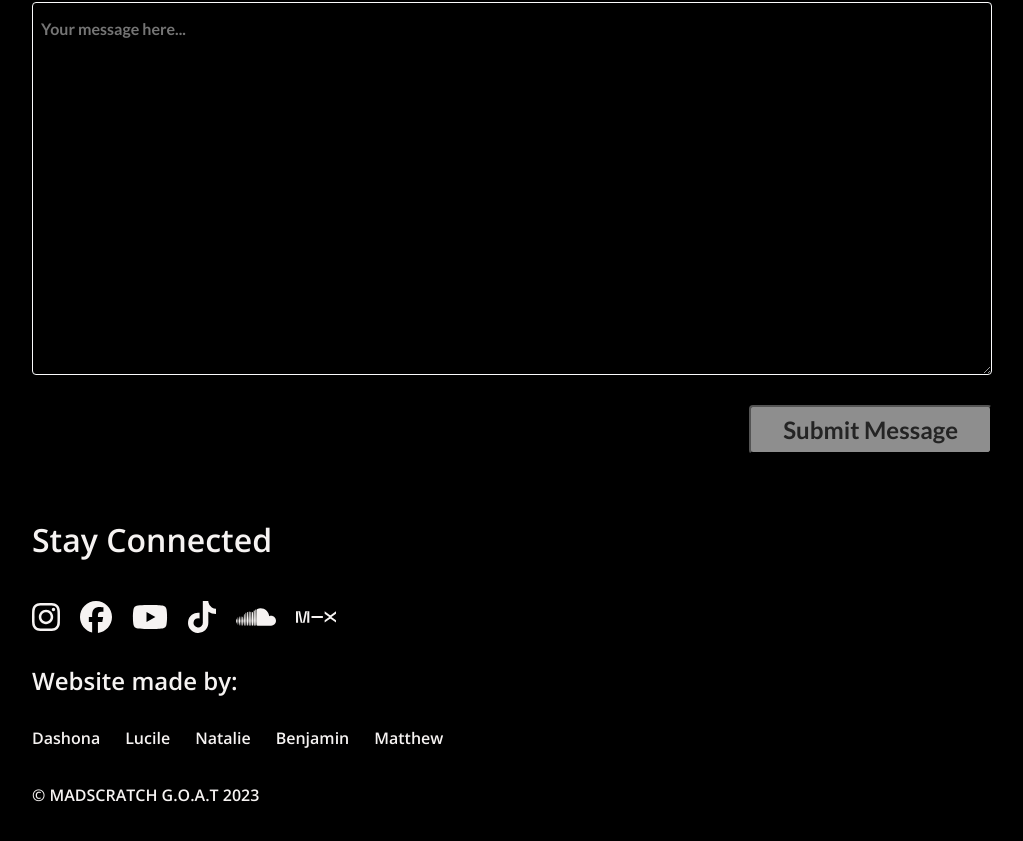
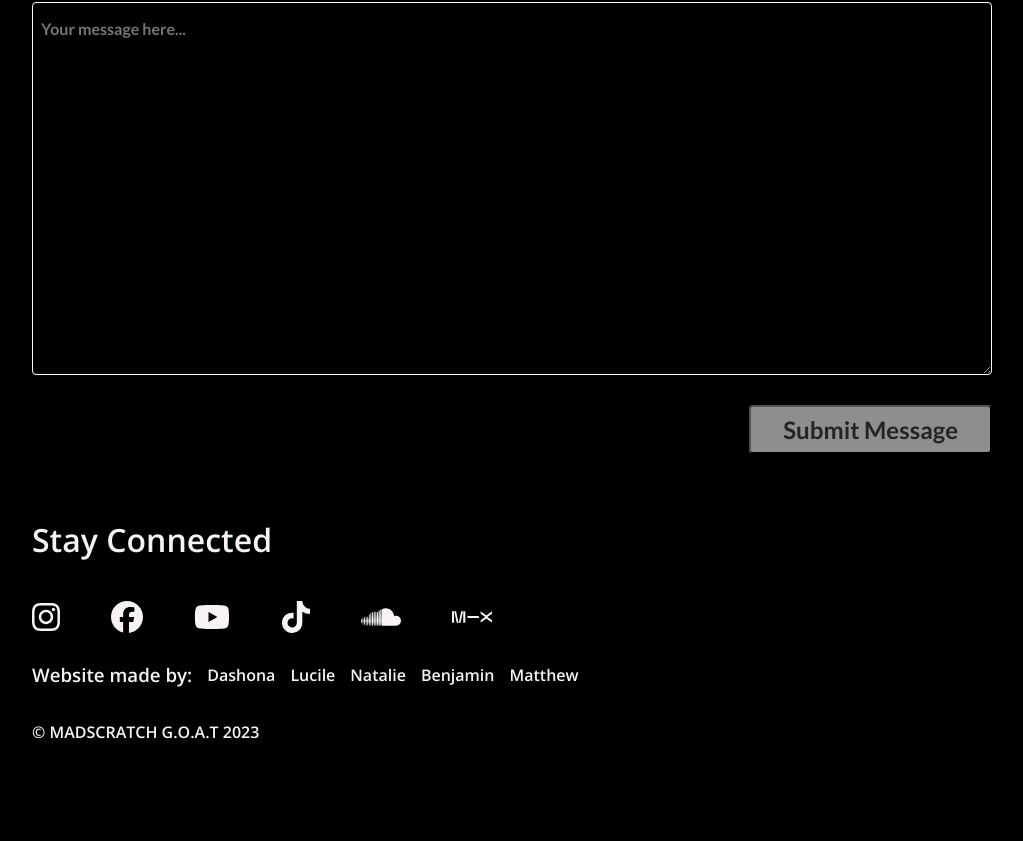
Before and after one commit to angelodalisay/madscratchgoat, a React app: page / in a window 1280 px wide. Shown: the part 2786-3627 px from the top of the page, without its empty margins (96-1119 px from the left). After the commit the page ends 3564 px from the top, so only its background shows below. Built offline with nearby package versions, Linux system fonts and the light colour scheme.

Commit message:
implemented flex for footer icons, website made by one line

```diff
--- a/src/components/Footer.jsx
+++ b/src/components/Footer.jsx
@@ -32,8 +32,8 @@ export default function Footer() {
                 </div>
             </div>
             <div className="footer-links">
-                <h2>Website made by:</h2>
                 <div className="footer-links-wrapper">
+                <h3>Website made by:</h3>
                     <a href="https://dashonaholtsportfolio.netlify.app/" target="_blank" rel="noopener noreferrer" className="website-link">Dashona</a>
                     <a href="https://lucilejones-portfolio.onrender.com/" target="_blank" rel="noopener noreferrer" className="website-link">Lucile</a>
                     <a href="https://sisterchicago.github.io/portfolio/" target="_blank" rel="noopener noreferrer" className="website-link">Natalie</a>
--- a/src/css/Footer.css
+++ b/src/css/Footer.css
@@ -11,7 +11,7 @@
   .footer-icon-container h1,
   .footer-links h2 {
     padding-bottom: 20px;
-    text-align: left; /* Align headings to the left */
+    text-align: left;
   }
 
   .footer-links h2 {
@@ -20,7 +20,7 @@
 
   .footer-links {
     display: flex;
-    flex-direction: column;
+    flex-direction: row;
     justify-content: start;
     align-items: flex-start;
     text-align: left;
@@ -40,12 +40,16 @@
 
   .footer-links-wrapper {
     display: flex;
-    flex-direction: row;
+    flex-wrap: wrap;
     justify-content: flex-start;
     align-items: flex-start;
     text-align: left;
     gap: 25px;
 
+  }
+
+  .footer-links-wrapper h3 {
+    margin: 8px 0;
   }
 
   .website-link {
@@ -62,3 +66,17 @@
     line-height: normal;
     text-align: left;
   }
+  @media screen and (min-width: 768px) {
+  .footer-icons {
+    justify-content: space-between;
+    max-width: 50%;
+  }
+
+  .footer-icons a {
+    padding-right: 20px;
+  }
+
+  .footer-links-wrapper {
+    gap: 15px
+  }
+}
```
